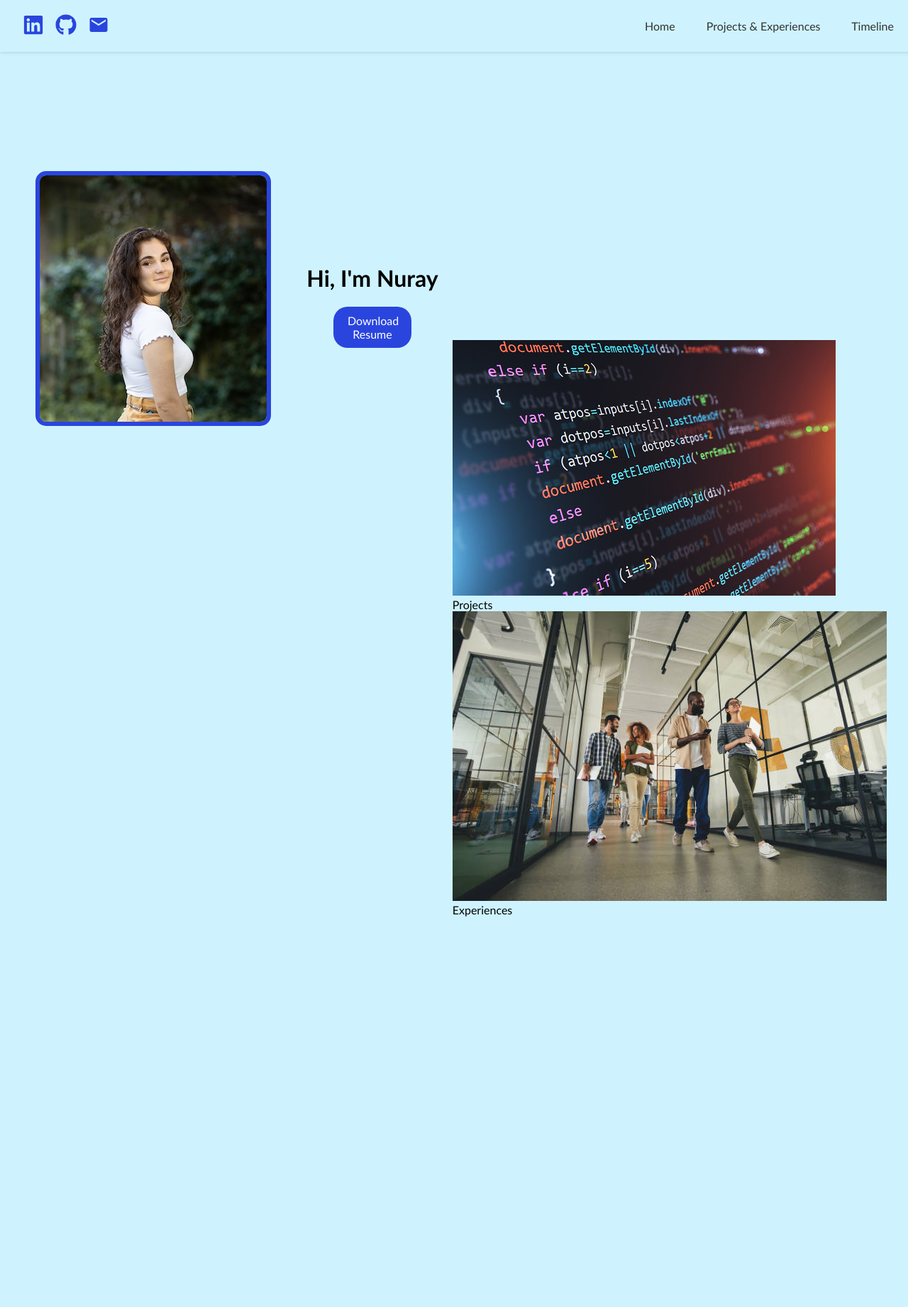
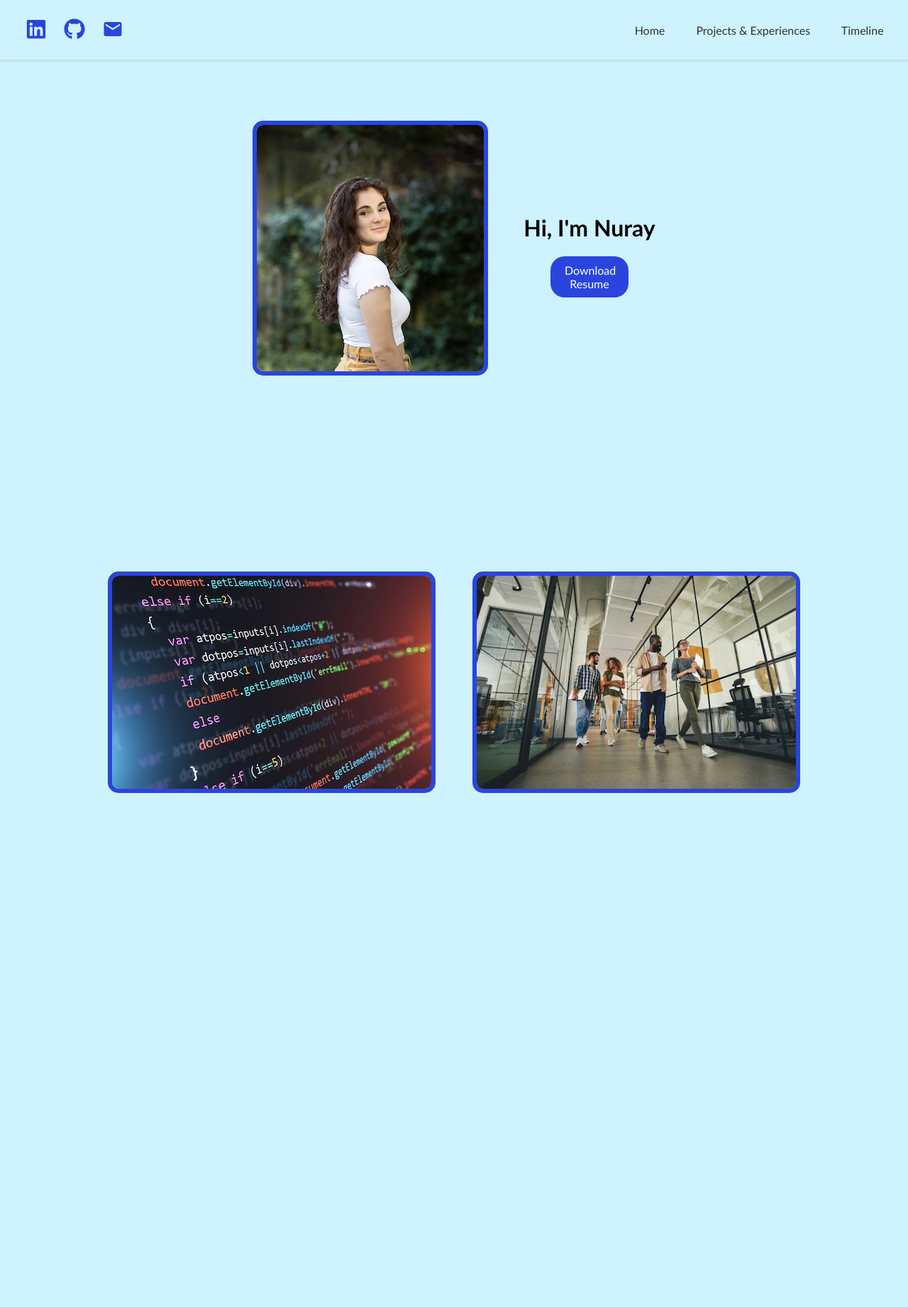
Before and after one commit to nurayyozden/My-Professional-Website, a PHP site: page /pages/index.php in a window 1280 px wide. Shown: the top 1841 px of the page at 71% size. Before the commit the page ends 1291 px from the top, so only its background shows below. Run offline with PHP 8.4, Linux system fonts and the light colour scheme.

Commit message:
adding proj and exp

```diff
--- a/pages/index.php
+++ b/pages/index.php
@@ -17,7 +17,9 @@
 
 <body>
 
-<div class="container">
+
+
+<div class="home-content">
 
     <div class="profile-pic">
         <img src="public/uploads/images/profile_pic.jpeg" alt="Nuray image">
@@ -33,25 +35,25 @@
 
 
 
-<!-- Projects and Experiences section -->
-<div id="projects-anchor">
 
-    <a href="/projects" class="projects-link">
+<div class="projects-and-experiences" id="projects-anchor">
+
+    <a href="/projects" class="image-link">
             <img src="public/uploads/images/projects.jpeg" alt="Projects">
             <div class="overlay">Projects</div>
     </a>
-    <a href="/experiences" class="experiences-link">
+<a href="/experiences" class="image-link">
             <img src="public/uploads/images/experiences.jpeg" alt="Experiences">
             <div class="overlay">Experiences</div>
     </a>
 
 
-  </div>
+</div>
 
 
 
 
-</div>
+
 
 
 
@@ -60,5 +62,6 @@
 
 
 
+
 </body>
 </html>
--- a/public/styles/site.css
+++ b/public/styles/site.css
@@ -5,20 +5,29 @@ html {
    }
 
 body {
-    padding: 20px;
+    padding-top: 150px;
     /* padding-top:200px; */
     font-family: 'Gill Sans', 'Gill Sans MT', Calibri, 'Trebuchet MS', sans-serif;
+        /* display: flex; */
+    justify-content: center; /* Center content horizontally */
+    align-items: center; /* Center content vertically */
+    height: 100vh; /* Set full height of the viewport */
+    margin: 0; /* Remove default margin */
 
 }
+/*
+#projects-anchor {
+    margin-top: 100%;
+    padding-bottom: 25%; /* CHANGE */
 
-#projects-anchor {
+
+#timeline-anchor {
     margin-top: 100%;
     padding-bottom: 25%; /* CHANGE */
 }
 
-#timeline-anchor {
-    margin-top: 100%;
-    padding-bottom: 25%; /* CHANGE */
+.nav-buttons {
+    padding-right: 20px;
 }
 
 
@@ -33,7 +42,7 @@ body {
 }
 
 .social-icons a {
-    margin-left: 12px;
+    margin: 10px;
 }
 
 /* after a certain point the icons wrap - FIX */
@@ -68,32 +77,26 @@ a {
   .sticky-header {
     position: fixed;
     top: 0;
-    left: 0;
     width: 100%;
     box-shadow: 0 2px 4px rgba(0, 0, 0, 0.1);
     display: flex;
     justify-content: space-between;
     align-items: center;
-    padding: 20px;
+    padding: 2%;
+    z-index: 1000;
 }
+
+
 
 
 /* home page formatting */
 
 
-body {
+.home-content {
     display: flex;
     justify-content: center; /* Center content horizontally */
     align-items: center; /* Center content vertically */
-    height: 100vh; /* Set full height of the viewport */
-    margin: 0; /* Remove default margin */
-}
-
-.container {
-    display: flex;
-    justify-content: center; /* Center content horizontally */
-    align-items: center; /* Center content vertically */
-    max-width: 800px; /* Set maximum width of container */
+    /* max-width: 800px; Set maximum width of container */
     padding: 20px; /* Add padding for spacing */
 }
 
@@ -101,12 +104,13 @@ body {
 .profile-pic {
 
     margin-right: 50px; /* Adjust spacing between image and content */
+
+}
+
+img {
     border: 6px solid #2a45de; /* Add purple border */
     border-radius: 15px; /* Round the corners */
     overflow: hidden;
-}
-
-.profile-pic img {
     display: block; /* Ensure the image fills the container */
 
 }
@@ -115,3 +119,37 @@ body {
 .content {
     text-align: center; /* Center text */
 }
+
+/* projects and experiences section */
+
+.projects-and-experiences {
+    margin-top: 20%;
+    display: flex;
+    flex-direction: row;
+    justify-content: center;
+
+
+}
+
+.image-link {
+    position: relative; /* Ensure overlay is positioned relative to this */
+    margin: 0 2%; /* Adjust spacing between images */
+}
+
+.overlay {
+    position: absolute;
+    top: 50%;
+    left: 50%;
+    transform: translate(-50%, -50%);
+    background-color: #2a45de;
+    color: white;
+    padding: 10px 20px;
+    border-radius: 10px;
+    text-align: center;
+    opacity: 0;
+    transition: opacity 0.3s;
+}
+
+.image-link:hover .overlay {
+    opacity: 1;
+}
```
Also changed, not shown: public/uploads/images/experiences.jpeg, public/uploads/images/projects.jpeg.
